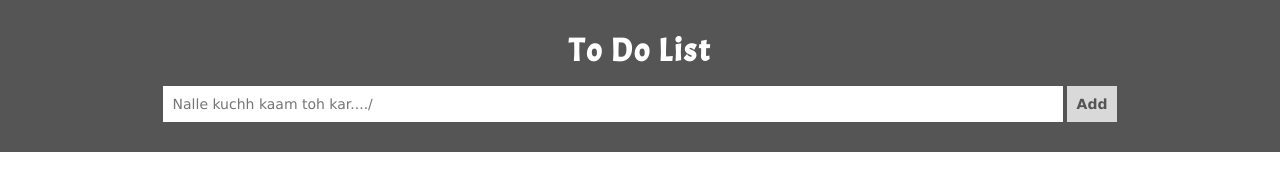
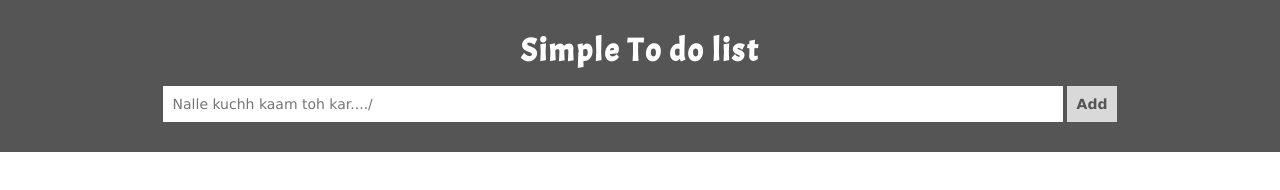
Before and after one commit to amar-manore/amar, a plain HTML site: page index.html in a window 1280 px wide. Drawn offline with Linux system fonts and the light colour scheme.

Commit message:
simple added

```diff
--- a/index.html
+++ b/index.html
@@ -10,7 +10,7 @@
   </head>
   <body>
     <header>
-      <h1>To Do List</h1>
+      <h1>Simple To do list</h1>
       <input type="text" id="myInput" placeholder="Nalle kuchh kaam toh kar..../" />
       <span class="addBtn" id="add_button">Add</span>
     </header>
```
